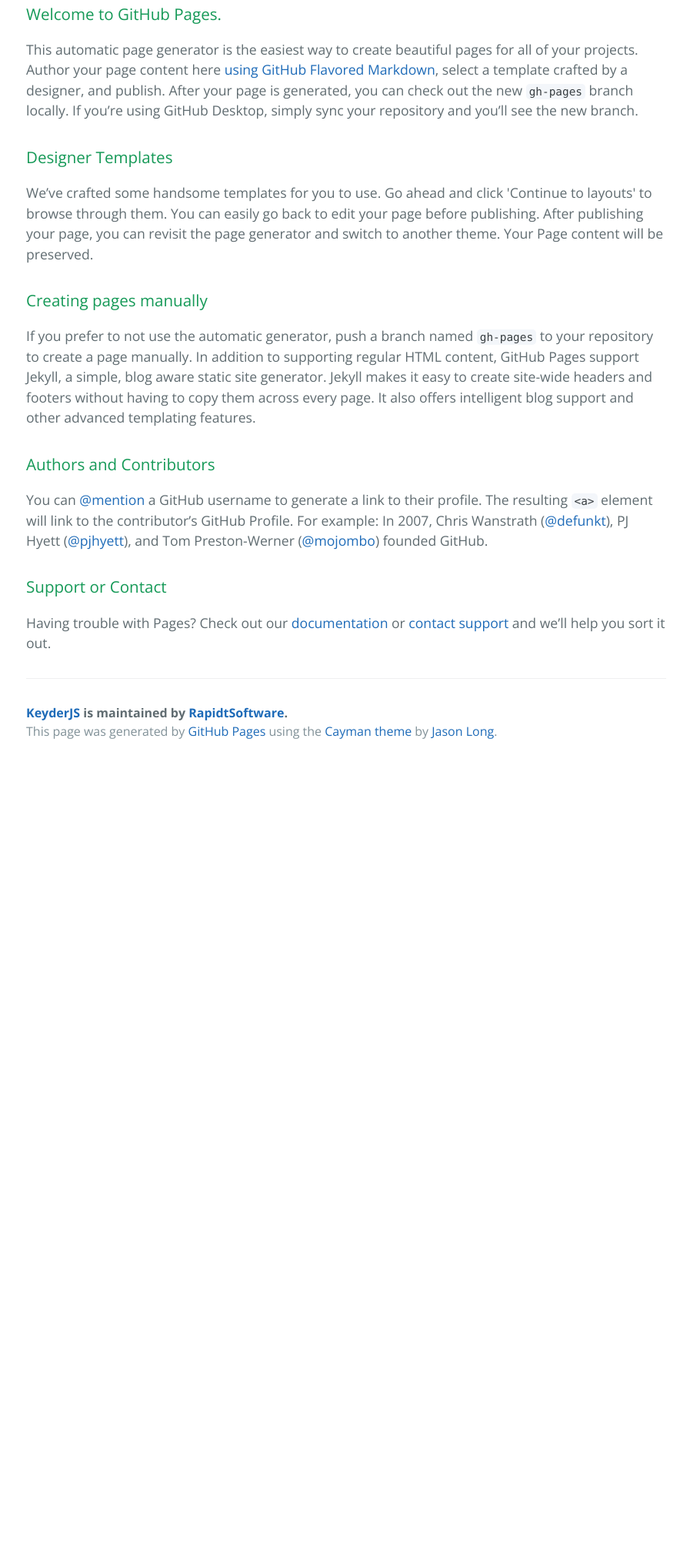
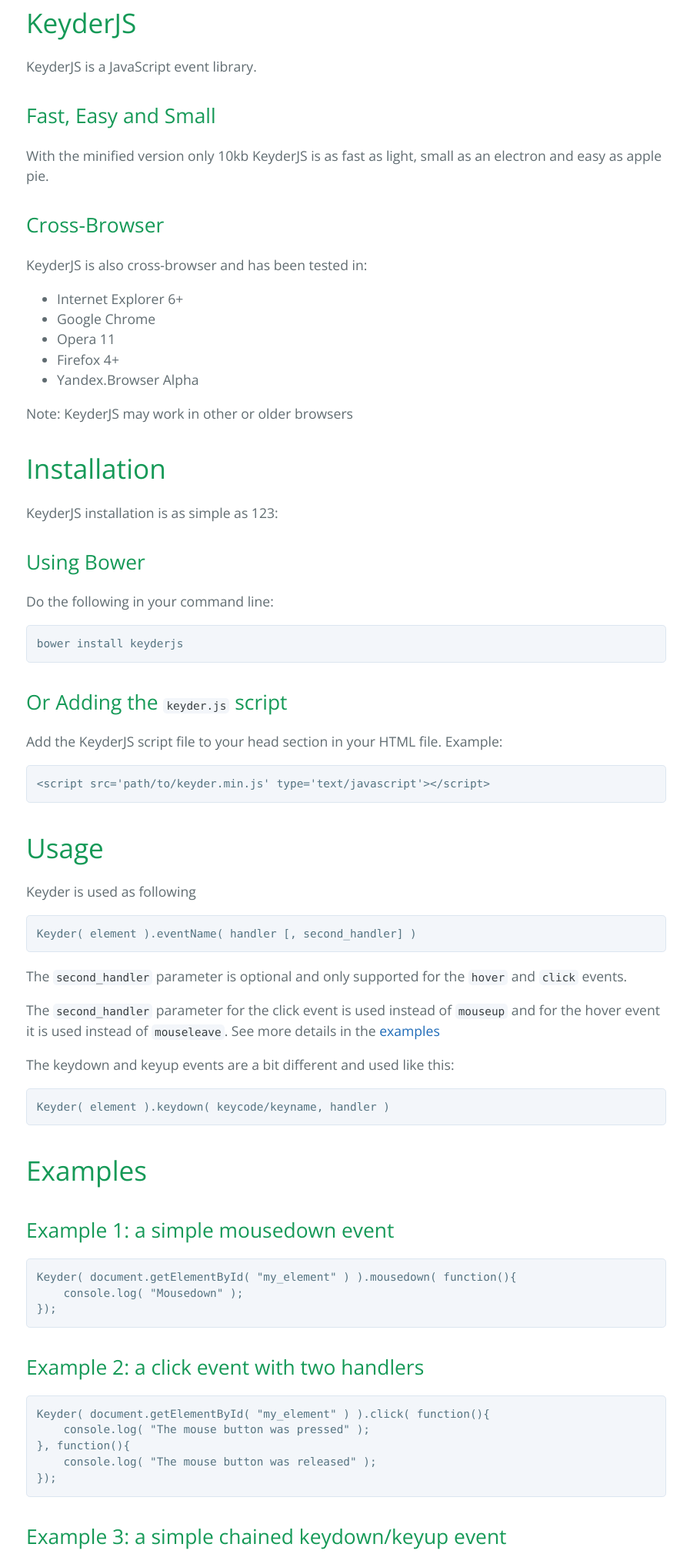
Before and after one commit to RapidtSoftware/KeyderJS, a plain HTML site: page index.html in a window 1280 px wide. Shown: the part 412-2431 px from the top of the page at 77% size, without its empty margins (190-1087 px from the left). Before the commit the page ends 1406 px from the top, so only its background shows below. Drawn offline with nearby package versions, Linux system fonts and the light colour scheme.

```diff
--- a/index.html
+++ b/index.html
@@ -19,30 +19,133 @@
     </section>
 
     <section class="main-content">
-      <h3>
-<a id="welcome-to-github-pages" class="anchor" href="#welcome-to-github-pages" aria-hidden="true"><span aria-hidden="true" class="octicon octicon-link"></span></a>Welcome to GitHub Pages.</h3>
+      <h1>
+<a id="keyderjs" class="anchor" href="#keyderjs" aria-hidden="true"><span aria-hidden="true" class="octicon octicon-link"></span></a>KeyderJS</h1>
 
-<p>This automatic page generator is the easiest way to create beautiful pages for all of your projects. Author your page content here <a href="https://guides.github.com/features/mastering-markdown/">using GitHub Flavored Markdown</a>, select a template crafted by a designer, and publish. After your page is generated, you can check out the new <code>gh-pages</code> branch locally. If you’re using GitHub Desktop, simply sync your repository and you’ll see the new branch.</p>
+<p>KeyderJS is a JavaScript event library.</p>
 
-<h3>
-<a id="designer-templates" class="anchor" href="#designer-templates" aria-hidden="true"><span aria-hidden="true" class="octicon octicon-link"></span></a>Designer Templates</h3>
+<h2>
+<a id="fast-easy-and-small" class="anchor" href="#fast-easy-and-small" aria-hidden="true"><span aria-hidden="true" class="octicon octicon-link"></span></a>Fast, Easy and Small</h2>
 
-<p>We’ve crafted some handsome templates for you to use. Go ahead and click 'Continue to layouts' to browse through them. You can easily go back to edit your page before publishing. After publishing your page, you can revisit the page generator and switch to another theme. Your Page content will be preserved.</p>
+<p>With the minified version only 10kb KeyderJS is as fast as light, small as an electron and easy as apple pie.</p>
 
-<h3>
-<a id="creating-pages-manually" class="anchor" href="#creating-pages-manually" aria-hidden="true"><span aria-hidden="true" class="octicon octicon-link"></span></a>Creating pages manually</h3>
+<h2>
+<a id="cross-browser" class="anchor" href="#cross-browser" aria-hidden="true"><span aria-hidden="true" class="octicon octicon-link"></span></a>Cross-Browser</h2>
 
-<p>If you prefer to not use the automatic generator, push a branch named <code>gh-pages</code> to your repository to create a page manually. In addition to supporting regular HTML content, GitHub Pages support Jekyll, a simple, blog aware static site generator. Jekyll makes it easy to create site-wide headers and footers without having to copy them across every page. It also offers intelligent blog support and other advanced templating features.</p>
+<p>KeyderJS is also cross-browser and has been tested in:</p>
 
-<h3>
-<a id="authors-and-contributors" class="anchor" href="#authors-and-contributors" aria-hidden="true"><span aria-hidden="true" class="octicon octicon-link"></span></a>Authors and Contributors</h3>
+<ul>
+<li>Internet Explorer 6+</li>
+<li>Google Chrome</li>
+<li>Opera 11</li>
+<li>Firefox 4+</li>
+<li>Yandex.Browser Alpha</li>
+</ul>
 
-<p>You can <a href="https://github.com/blog/821" class="user-mention">@mention</a> a GitHub username to generate a link to their profile. The resulting <code>&lt;a&gt;</code> element will link to the contributor’s GitHub Profile. For example: In 2007, Chris Wanstrath (<a href="https://github.com/defunkt" class="user-mention">@defunkt</a>), PJ Hyett (<a href="https://github.com/pjhyett" class="user-mention">@pjhyett</a>), and Tom Preston-Werner (<a href="https://github.com/mojombo" class="user-mention">@mojombo</a>) founded GitHub.</p>
+<p>Note: KeyderJS may work in other or older browsers</p>
 
-<h3>
-<a id="support-or-contact" class="anchor" href="#support-or-contact" aria-hidden="true"><span aria-hidden="true" class="octicon octicon-link"></span></a>Support or Contact</h3>
+<h1>
+<a id="installation" class="anchor" href="#installation" aria-hidden="true"><span aria-hidden="true" class="octicon octicon-link"></span></a>Installation</h1>
 
-<p>Having trouble with Pages? Check out our <a href="https://help.github.com/pages">documentation</a> or <a href="https://github.com/contact">contact support</a> and we’ll help you sort it out.</p>
+<p>KeyderJS installation is as simple as 123:</p>
+
+<h2>
+<a id="using-bower" class="anchor" href="#using-bower" aria-hidden="true"><span aria-hidden="true" class="octicon octicon-link"></span></a>Using Bower</h2>
+
+<p>Do the following in your command line:</p>
+
+<pre><code>bower install keyderjs
+</code></pre>
+
+<h2>
+<a id="or-adding-the-keyderjs-script" class="anchor" href="#or-adding-the-keyderjs-script" aria-hidden="true"><span aria-hidden="true" class="octicon octicon-link"></span></a>Or Adding the <code>keyder.js</code> script</h2>
+
+<p>Add the KeyderJS script file to your head section in your HTML file. Example:</p>
+
+<pre><code>&lt;script src='path/to/keyder.min.js' type='text/javascript'&gt;&lt;/script&gt;
+</code></pre>
+
+<h1>
+<a id="usage" class="anchor" href="#usage" aria-hidden="true"><span aria-hidden="true" class="octicon octicon-link"></span></a>Usage</h1>
+
+<p>Keyder is used as following</p>
+
+<pre><code>Keyder( element ).eventName( handler [, second_handler] )
+</code></pre>
+
+<p>The <code>second_handler</code> parameter is optional and only supported for the <code>hover</code> and <code>click</code> events.</p>
+
+<p>The <code>second_handler</code> parameter for the click event is used instead of <code>mouseup</code> and for the hover event it is used instead of <code>mouseleave</code>. See more details in the <a href="#examples">examples</a> </p>
+
+<p>The keydown and keyup events are a bit different and used like this:</p>
+
+<pre><code>Keyder( element ).keydown( keycode/keyname, handler )
+</code></pre>
+
+<h1>
+<a id="examples" class="anchor" href="#examples" aria-hidden="true"><span aria-hidden="true" class="octicon octicon-link"></span></a>Examples</h1>
+
+<h2>
+<a id="example-1-a-simple-mousedown-event" class="anchor" href="#example-1-a-simple-mousedown-event" aria-hidden="true"><span aria-hidden="true" class="octicon octicon-link"></span></a>Example 1: a simple mousedown event</h2>
+
+<pre><code>Keyder( document.getElementById( "my_element" ) ).mousedown( function(){
+    console.log( "Mousedown" );
+});
+</code></pre>
+
+<h2>
+<a id="example-2-a-click-event-with-two-handlers" class="anchor" href="#example-2-a-click-event-with-two-handlers" aria-hidden="true"><span aria-hidden="true" class="octicon octicon-link"></span></a>Example 2: a click event with two handlers</h2>
+
+<pre><code>Keyder( document.getElementById( "my_element" ) ).click( function(){
+    console.log( "The mouse button was pressed" );
+}, function(){
+    console.log( "The mouse button was released" );
+});
+</code></pre>
+
+<h2>
+<a id="example-3-a-simple-chained-keydownkeyup-event" class="anchor" href="#example-3-a-simple-chained-keydownkeyup-event" aria-hidden="true"><span aria-hidden="true" class="octicon octicon-link"></span></a>Example 3: a simple chained keydown/keyup event</h2>
+
+<pre><code>Keyder( document.getElementById( "my_element" ) ).keydown( "shift", function(){
+    console.log( "The Shift key was pressed" );
+} ).keyup( "shift", function(){
+    console.log( "The Shift key was released" );
+} );
+</code></pre>
+
+<p>Example 4: a simple handler for multiple events</p>
+
+<pre><code>Keyder( document.getElementById( "my_element" ) ).on( "click mouseover", function(){
+    console.log( "You did: " + e.currentEvent );
+} );
+</code></pre>
+
+<h1>
+<a id="advanced-features" class="anchor" href="#advanced-features" aria-hidden="true"><span aria-hidden="true" class="octicon octicon-link"></span></a>Advanced Features</h1>
+
+<h2>
+<a id="prevent-autorepeated-keydown-events" class="anchor" href="#prevent-autorepeated-keydown-events" aria-hidden="true"><span aria-hidden="true" class="octicon octicon-link"></span></a>Prevent autorepeated keydown events</h2>
+
+<p>Sometimes when the user holds down a key it fires the event repeatedly. To fix this, add a third parameter to the keydown event and set it to <code>true</code>. Example:</p>
+
+<pre><code>Keyder( document.getElementById( "my_element" ) ).keydown( "shift", function(){
+    console.log( "The Shift key was pressed, but the event won't be fired repeatedly and the event handler won't be executed repeatedly when you hold down the Shift key!" );
+}, true );
+</code></pre>
+
+<p>See <a href="http://stackoverflow.com/questions/7686197/how-can-i-avoid-autorepeated-keydown-events-in-javascript">this question</a> on Stackoverflow to see what I mean.</p>
+
+<h2>
+<a id="get-current-key-name" class="anchor" href="#get-current-key-name" aria-hidden="true"><span aria-hidden="true" class="octicon octicon-link"></span></a>Get current key name</h2>
+
+<p>Sometimes when a user pressed a key you would want to get the keyname of the pressed key. That could be easily done by using <code>event.keyName</code>, almost like <code>event.keyCode</code>, but it gives the name of the pressed key and not the code. Example:</p>
+
+<pre><code>Keyder( document.getElementById( "my_element" ) ).keydown( "any", function(event){
+    console.log( "You pressed the " + event.keyName + "key." );
+} );
+</code></pre>
+
+<p>Note: if you want to get the last pressed and handled key you would use <code>Keyder().lastKey</code></p>
 
       <footer class="site-footer">
         <span class="site-footer-owner"><a href="https://github.com/RapidtSoftware/KeyderJS">KeyderJS</a> is maintained by <a href="https://github.com/RapidtSoftware">RapidtSoftware</a>.</span>
```
Also changed, not shown: params.json (+1 -1 lines).
